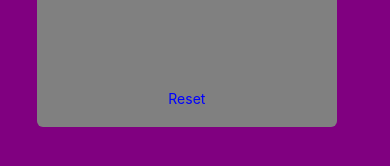
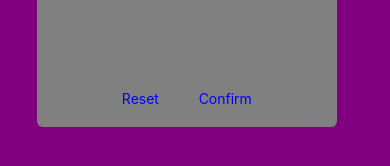
Before and after one commit to JinjingZhang1208/cs5520-assignment1, a React Native app: screen / in a window 390 px wide. Shown: the part 566-732 px from the top of the page. Built offline with nearby package versions, Linux system fonts and the light colour scheme.

Commit message:
connect the start screen with game screen

```diff
--- a/App.js
+++ b/App.js
@@ -1,12 +1,21 @@
 import { StatusBar } from 'expo-status-bar';
 import { StyleSheet, Text, View } from 'react-native';
 import Start from './screens/Start';
+import Game from './screens/Game';
+import React, {useState} from 'react'
 
 export default function App() {
+  const [currentScreen, setCurrentScreen] = useState('Start')
+
+  const handleScreenChange = (screen) => {
+    setCurrentScreen(screen)
+  }
+
   return (
     <View style={styles.container}>
       <StatusBar style="auto" />
-      <Start />
+      {currentScreen === 'Start' && <Start handleScreenChange={handleScreenChange} />}
+      {currentScreen === 'Game' && <Game handleScreenChange={handleScreenChange} />}
     </View>
   );
 }
--- /dev/null
+++ b/screens/Game.js
@@ -0,0 +1,17 @@
+import { StyleSheet, Text, View, Modal } from 'react-native'
+import React from 'react'
+import Card from '../components/Card'
+
+export default function Game() {
+  return (
+    <Card>
+        {/* <Modal visible={modalVisible}> */}
+        <View>
+            <Text>Game</Text>
+        </View>
+        {/* </Modal> */}
+    </Card>
+  )
+}
+
+const styles = StyleSheet.create({})
--- a/screens/Start.js
+++ b/screens/Start.js
@@ -3,18 +3,23 @@ import React, {useState} from 'react'
 import Button from '../components/Button'
 import Card from '../components/Card'
 import CheckBox from '../components/CheckBox'
+import Game from './Game'
 
-export default function Start() {
+export default function Start({handleScreenChange}) {
   const [name, setName] = useState('')
   const [number, setNumber] = useState('')
   const [checkboxChecked, setCheckboxChecked] = useState(false)
+  const [nameError, setNameError] = useState('')
+  const [numberError, setNumberError] = useState('')
 
   const nameHandler = (inputName) => {
-      setName(inputName)
+    setName(inputName)
+    setNameError('')
   }
 
   const numberHandler = (inputNumber) => {
     setNumber(inputNumber)
+    setNumberError('')
     }
 
   const checkboxHandler = (isChecked) => {
@@ -25,6 +30,28 @@ export default function Start() {
     setName('');
     setNumber('');
     setCheckboxChecked(false);
+    setNameError('');
+    setNumberError('');
+  }
+
+  const handleConfirm = () => {
+    if (name.length <= 1 || !isNaN(name)) {
+      setNameError('Please enter a valid name');
+      return;
+    }
+
+    const parsedNumber = parseInt(number);
+    if (isNaN(parsedNumber) || parsedNumber < 1020 || parsedNumber > 1029 || number.length > 4) {
+      setNumberError('Please enter a valid number between 1020 and 1029');
+      return;
+    }
+
+    if (!checkboxChecked) {
+      setNumberError('Please click the checkbox');
+      return;
+    }
+
+    handleScreenChange('Game');
   }
 
   return (
@@ -36,15 +63,18 @@ export default function Start() {
           onChangeText={nameHandler}
           style={styles.input}
           value={name}
-        ></TextInput>
+        />{nameError ? <Text>{nameError}</Text> : null}
         <Text>Number</Text>
         <TextInput
           onChangeText={numberHandler}
           style={styles.input}
           value={number}
-        ></TextInput>
+        />{numberError ? <Text>{numberError}</Text> : null}
         <CheckBox title='I am not a robot' onToggle={checkboxHandler} value={checkboxChecked}></CheckBox>
-        <Button title="Reset" onPress={handleReset} />
+        <View style={styles.buttonContainer}>
+          <Button title="Reset" onPress={handleReset} />
+          <Button title="Confirm" onPress={handleConfirm} />
+        </View>
       </Card>
     </View>
   )
@@ -64,4 +94,9 @@ const styles = StyleSheet.create({
     width: "80%",
     margin: 15,
   },
+  buttonContainer: {
+    flexDirection: 'row',
+    justifyContent: 'space-between',
+    width: '50%',
+  }
 })
```
Also changed, not shown: colorHelper.js (added).
